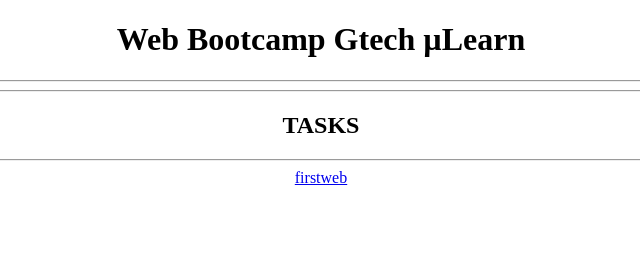
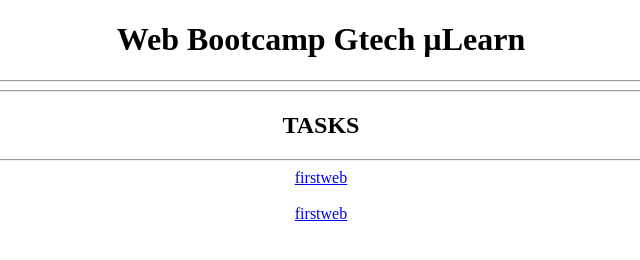
Before and after one commit to LeyaThomas/WebBootcamp_Mulearn, a plain HTML site: page index.html in a window 1280 px wide. Shown: the full height of the page, 319-959 px from the left. Drawn offline with Linux system fonts and the light colour scheme.

Commit message:
Update index.html

```diff
--- a/index.html
+++ b/index.html
@@ -9,6 +9,7 @@
     <h1>Web Bootcamp Gtech µLearn</h1><hr><hr>
     <h2>TASKS</h2><hr>
     <a target="_blank" href="firstweb/index.html">firstweb</a><br><br>
+    <a target="_blank" href="firstweb/index.html">firstweb</a><br><br>
 
 </body>
 </html>
```
